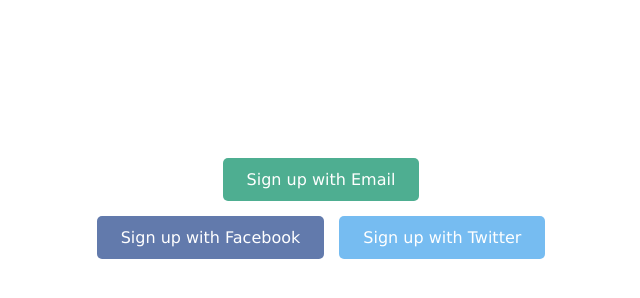
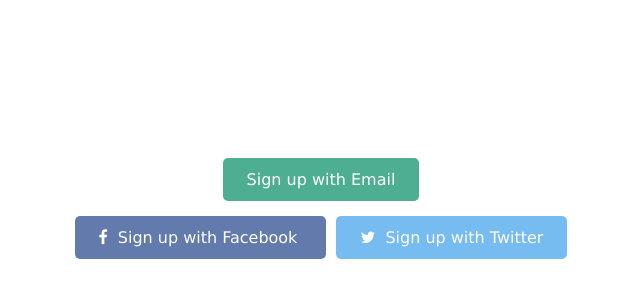
Before and after one commit to abu-abdirrahman/Progate-2, a plain HTML site: page index.html in a window 1280 px wide. Shown: the part 266-564 px from the top of the page, without its empty margins (319-959 px from the left). Drawn offline with Linux system fonts and the light colour scheme.

Commit message:
Using Icons #6

```diff
--- a/index.html
+++ b/index.html
@@ -5,6 +5,8 @@
   <meta charset="utf-8">
   <title>Progate</title>
   <link rel="stylesheet" href="stylesheet.css">
+  <!-- Load Font Awesome here -->
+  <link rel="stylesheet" href="https://cdnjs.cloudflare.com/ajax/libs/font-awesome/4.7.0/css/font-awesome.min.css">
 </head>
 
 <body>
@@ -18,8 +20,15 @@
       <div class="btn-wrapper">
         <a class="btn signup" href="#">Sign up with Email</a>
         <p>or</p>
-        <a class="btn facebook" href="#">Sign up with Facebook</a>
-        <a class="btn twitter" href="#">Sign up with Twitter</a>
+        <a class="btn facebook" href="#">
+          <!-- Add a <span> tag here -->
+          <span class="fa fa-facebook"></span>
+          Sign up with Facebook
+        </a>
+        <a class="btn twitter" href="#">
+          <span class="fa fa-twitter"></span>
+          Sign up with Twitter
+        </a>
       </div>
     </div>
   </div>
--- a/stylesheet.css
+++ b/stylesheet.css
@@ -74,3 +74,8 @@ a {
   margin-top: 10px;
   margin-bottom: 10px;
 }
+
+/* Change fa's margin-right to 5px */
+.fa {
+  margin-right: 5px;
+}
```
